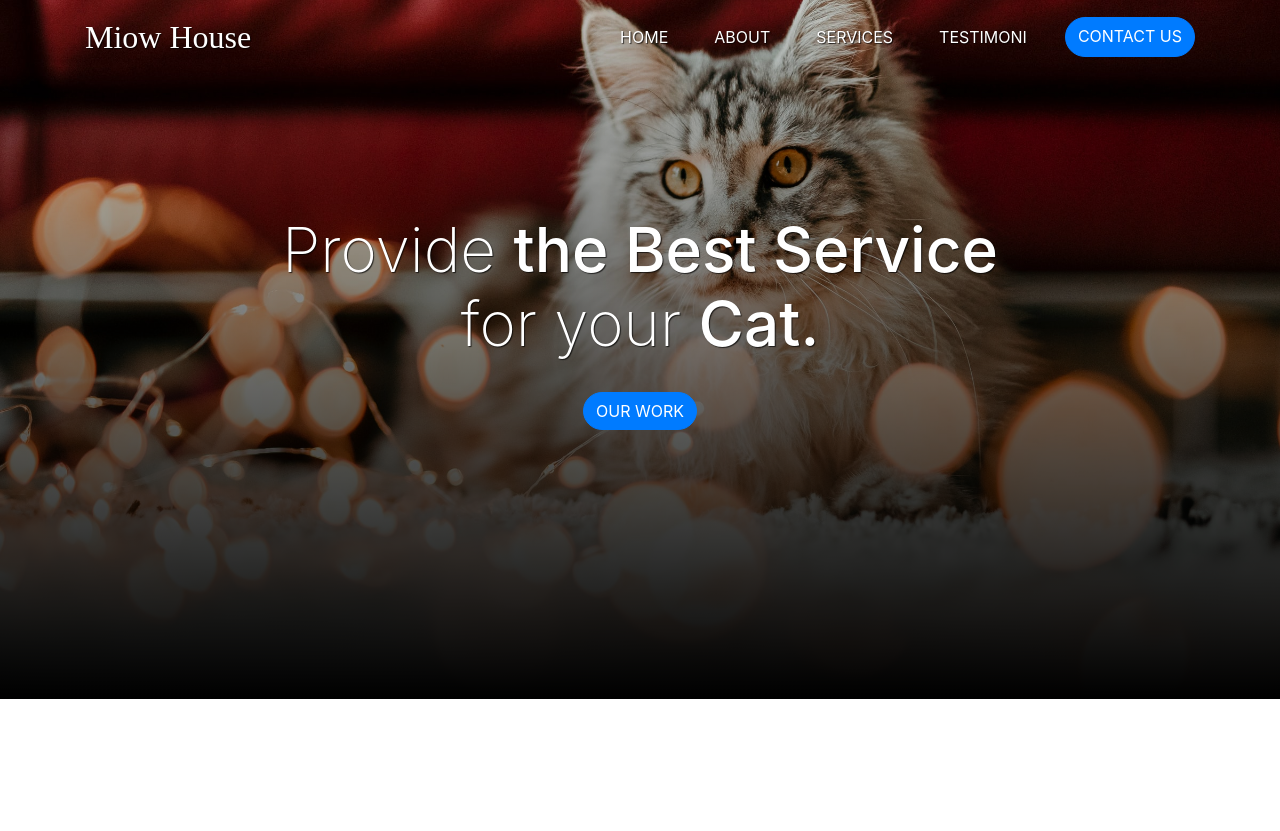
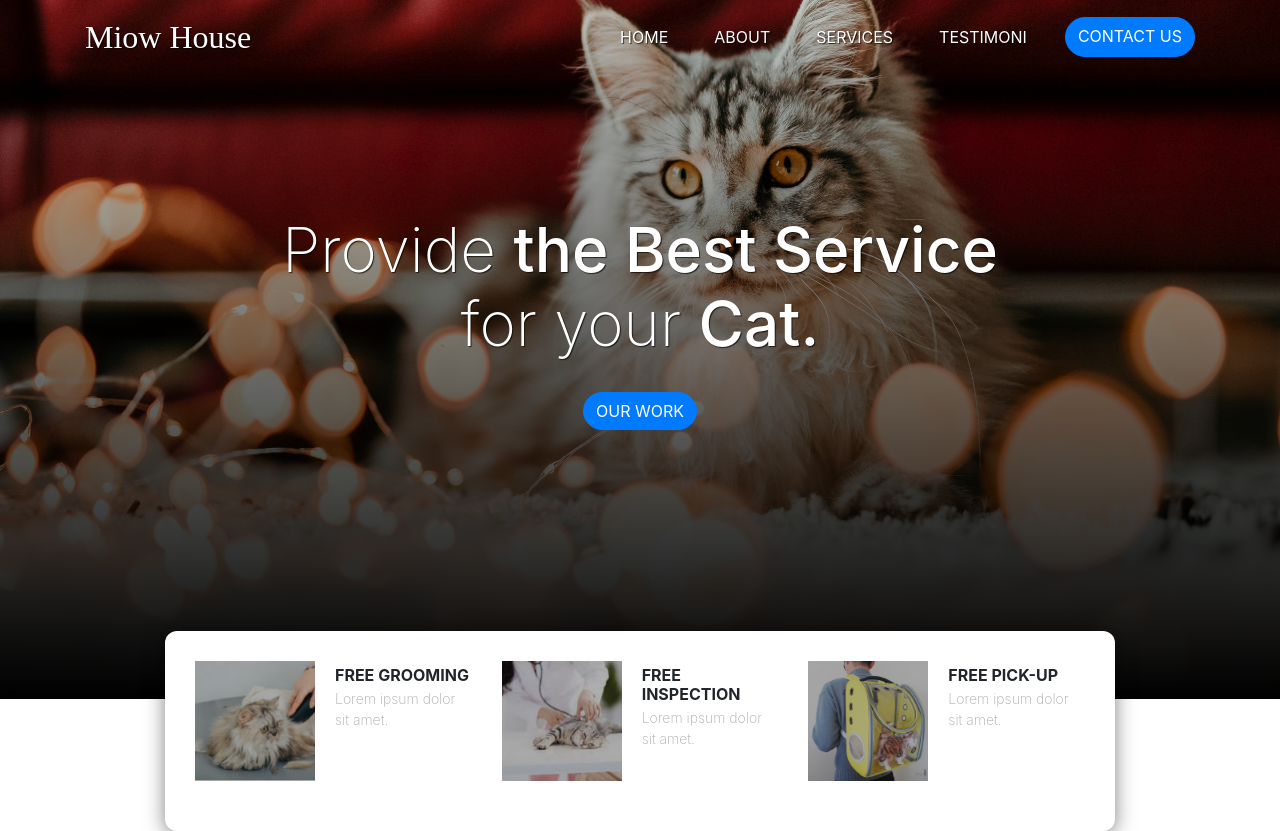
Before and after one commit to Sahrul-ux/bootsrap42021, a PHP site: page / in a window 1280 px wide. Before the commit the page ends 699 px from the top, so only its background shows below. Run offline with PHP 8.4, Linux system fonts and the light colour scheme; some web fonts are replaced.

Commit message:
menstyling panel

```diff
--- a/index.php
+++ b/index.php
@@ -51,9 +51,24 @@
     <div class="container">
         <!-- info panel  -->
         <div class="row justify-content-center">
-
-            <div class="col-lg-10 info-panel">
-
+            <div class="col-10 info-panel">
+                <div class="row">
+                    <div class="col-lg">
+                        <img src="img/petgrooming.png" alt="catgrooming" class="float-left">
+                        <h4>free Grooming</h4>
+                        <p>Lorem ipsum dolor sit amet.</p>
+                    </div>
+                    <div class="col-lg">
+                        <img src="img/healthycat.png" alt="catgrooming" class="float-left">
+                        <h4>Free Inspection</h4>
+                        <p>Lorem ipsum dolor sit amet.</p>
+                    </div>
+                    <div class="col-lg">
+                        <img src="img/petcargo.png" alt="catgrooming" class="float-left">
+                        <h4>Free Pick-Up</h4>
+                        <p>Lorem ipsum dolor sit amet.</p>
+                    </div>
+                </div>
             </div>
 
         </div>
--- a/style.css
+++ b/style.css
@@ -50,9 +50,33 @@
 
 /* info panel */
 .info-panel {
-    background-color: coral;
+    box-shadow: 0 3px 20px rgba(0, 0, 0, 0.5);
+    border-radius: 12px;
+    margin-top: -100px;
+    background-color: white;
+    padding: 30px;
 }
 
+.info-panel img {
+    width: 120px;
+    height: 120px;
+    margin-right: 20px;
+    margin-bottom: 20px;
+}
+
+.info-panel p {
+    font-size: 14px;
+    color: #ACACAC;
+    margin-top: -5PX;
+    font-weight: 200;
+}
+
+.info-panel h4 {
+    font-size: 16px;
+    text-transform: uppercase;
+    font-weight: bold;
+    margin-top: 5px;
+}
 
 
 /* desktop-version */
```
Also changed, not shown: img/freepickup.jpg (deleted), img/healthycat.png (added), img/kucingkupukupu.jpg (added), img/pemeriksaankucing.jpg (deleted), img/petcargo.png (added), img/petgrooming.jpg (deleted), img/petgrooming.png (added).
